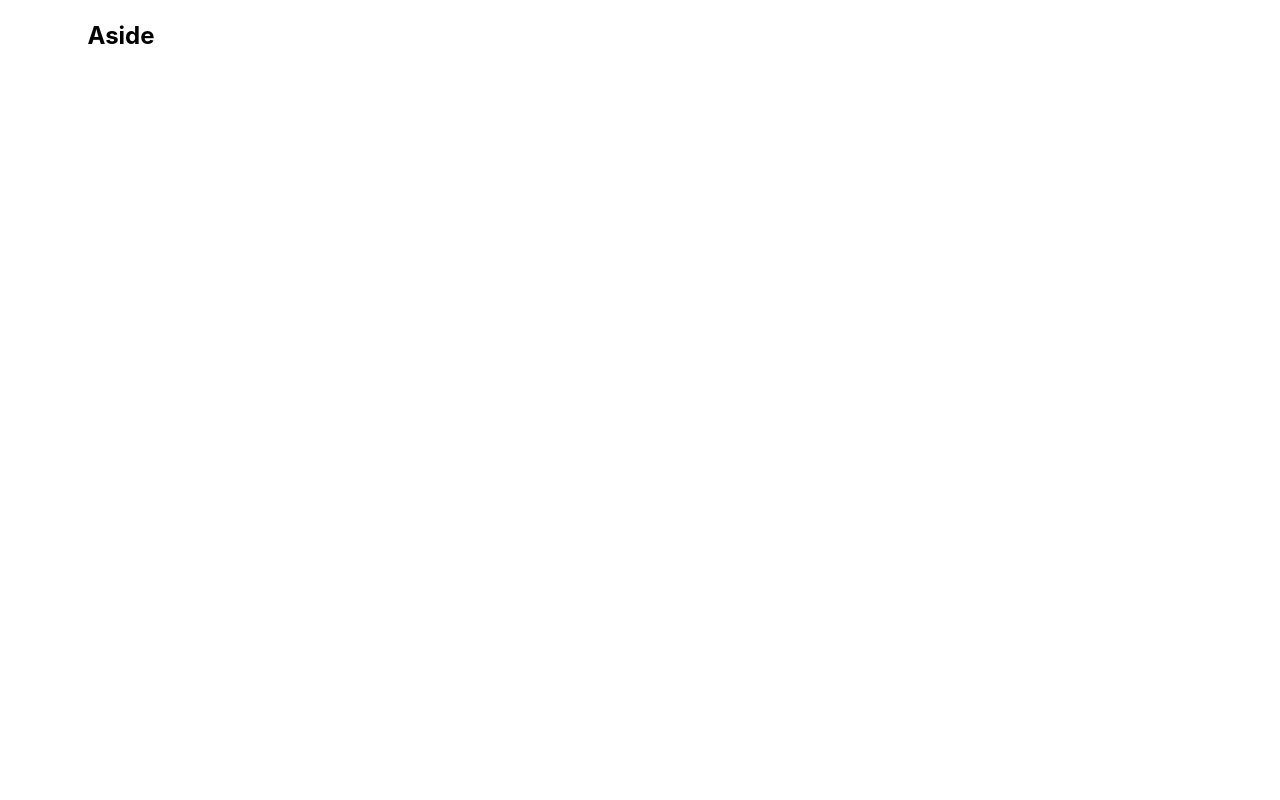
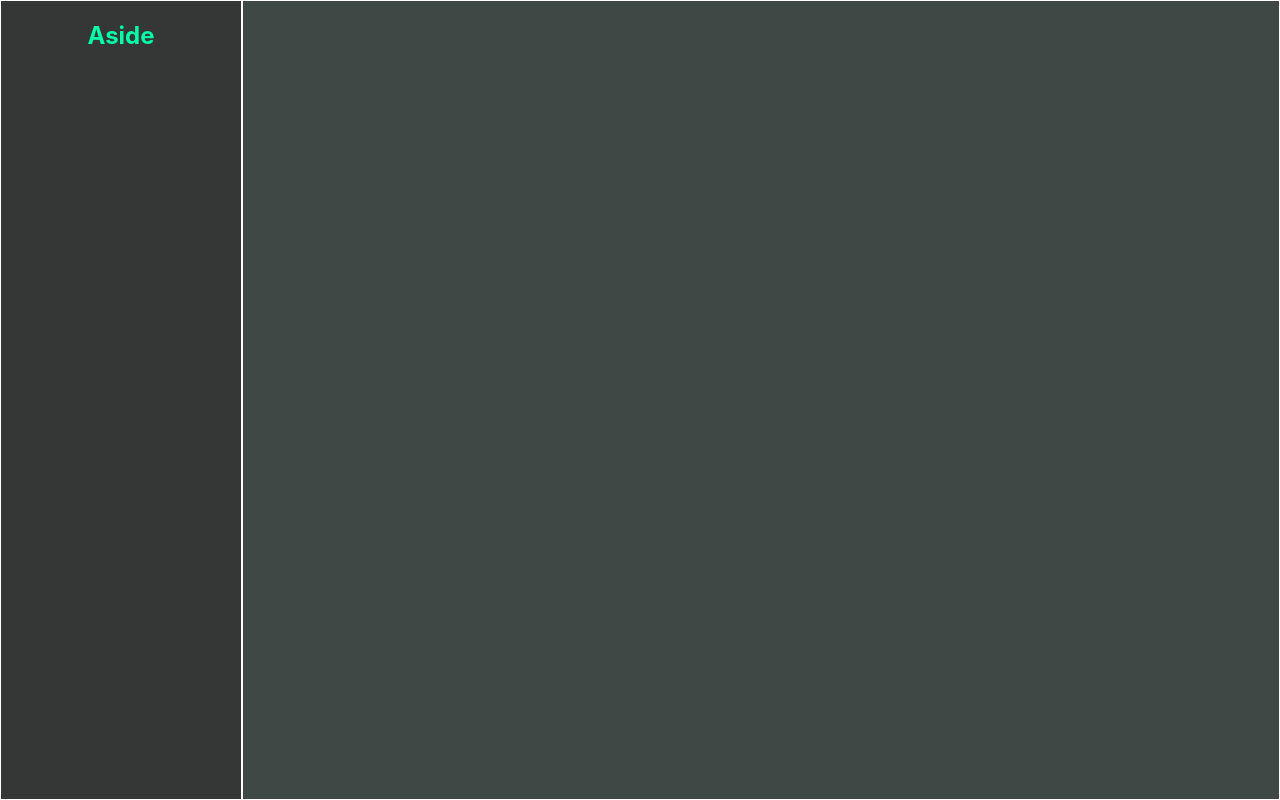
Before and after one commit to gitgudsec/chatgpt, a React (Create React App) app in the folder client/: page / in a window 1280 px wide. Built offline with nearby package versions, Linux system fonts and the light colour scheme.

Commit message:
chatGPT continue

```diff
--- a/client/src/App.css
+++ b/client/src/App.css
@@ -1,16 +1,25 @@
 .App {
   text-align: center;
   display: flex;
+  background-color: #404846;
+  color: #00ffa8;
+  position:absolute;
+  top:0;
+  bottom:0;
+  right:0;
+  left:0;
 }
 
 .sidemenu {
   width: 240px;
   border:1px solid white;
+  background-color: #343736;
 }
 
 .chatbox {
   flex:1;
   border:1px solid white;
+  background-color: #404846;
 }
 
 .App-logo {
```
